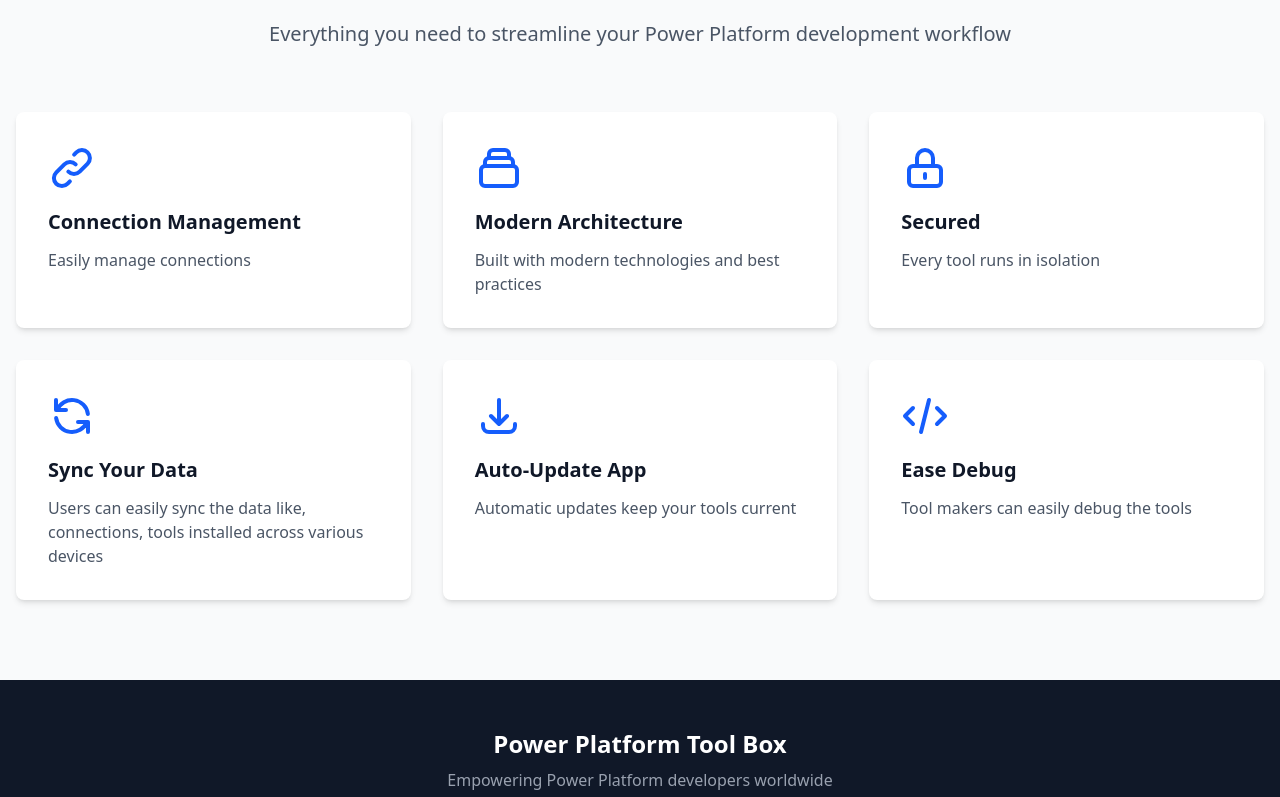
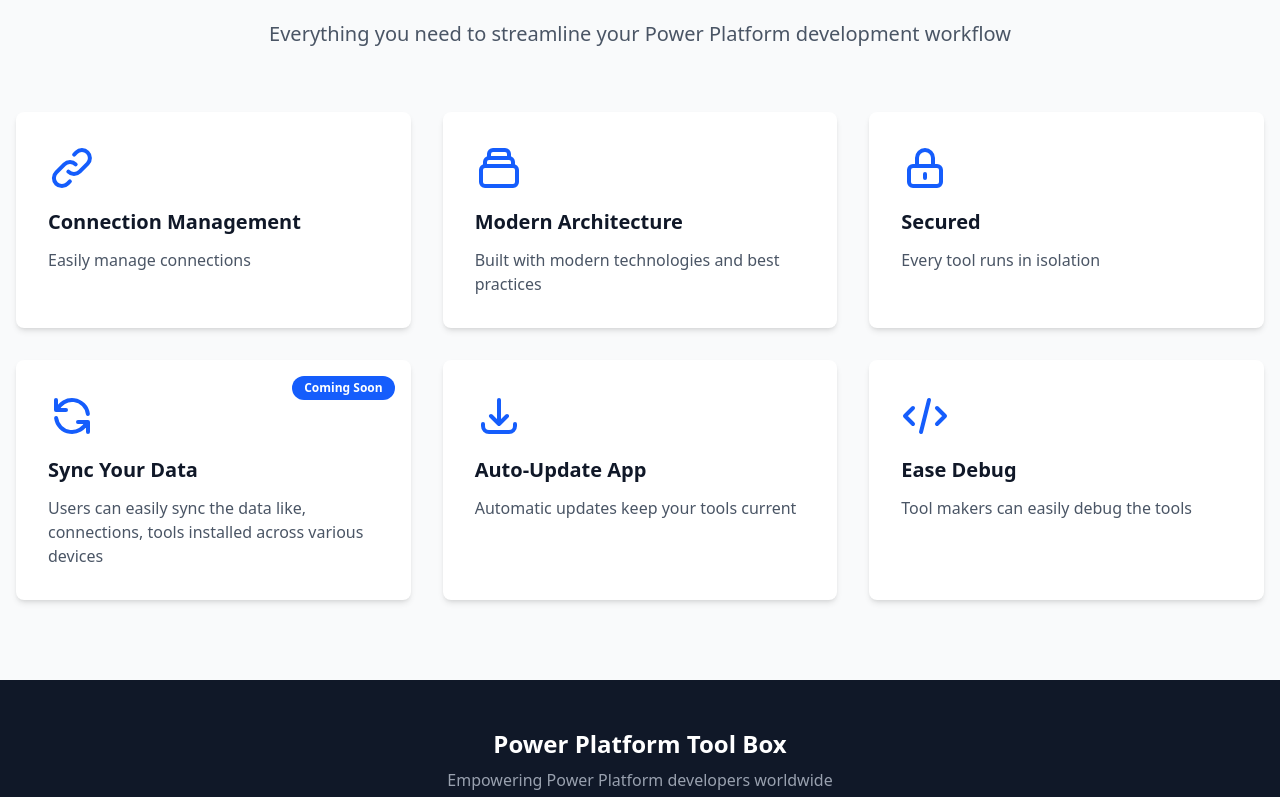
Before and after one commit to PowerPlatformToolBox/pptb-web, a Next.js app: page / in a window 1280 px wide. Shown: the part 788-1585 px from the top of the page. Built offline with nearby package versions, Linux system fonts and the light colour scheme; no server answers.

Commit message:
Add Coming Soon badge to Sync Your Data feature
Co-authored-by: Power-Maverick <36135520+Power-Maverick@users.noreply.github.com>

```diff
--- a/components/Features.tsx
+++ b/components/Features.tsx
@@ -8,6 +8,7 @@ export default function Features() {
           <path strokeLinecap="round" strokeLinejoin="round" strokeWidth={2} d="M13.828 10.172a4 4 0 00-5.656 0l-4 4a4 4 0 105.656 5.656l1.102-1.101m-.758-4.899a4 4 0 005.656 0l4-4a4 4 0 00-5.656-5.656l-1.1 1.1" />
         </svg>
       ),
+      comingSoon: false,
     },
     {
       title: 'Modern Architecture',
@@ -17,6 +18,7 @@ export default function Features() {
           <path strokeLinecap="round" strokeLinejoin="round" strokeWidth={2} d="M19 11H5m14 0a2 2 0 012 2v6a2 2 0 01-2 2H5a2 2 0 01-2-2v-6a2 2 0 012-2m14 0V9a2 2 0 00-2-2M5 11V9a2 2 0 012-2m0 0V5a2 2 0 012-2h6a2 2 0 012 2v2M7 7h10" />
         </svg>
       ),
+      comingSoon: false,
     },
     {
       title: 'Secured',
@@ -26,6 +28,7 @@ export default function Features() {
           <path strokeLinecap="round" strokeLinejoin="round" strokeWidth={2} d="M12 15v2m-6 4h12a2 2 0 002-2v-6a2 2 0 00-2-2H6a2 2 0 00-2 2v6a2 2 0 002 2zm10-10V7a4 4 0 00-8 0v4h8z" />
         </svg>
       ),
+      comingSoon: false,
     },
     {
       title: 'Sync Your Data',
@@ -35,6 +38,7 @@ export default function Features() {
           <path strokeLinecap="round" strokeLinejoin="round" strokeWidth={2} d="M4 4v5h.582m15.356 2A8.001 8.001 0 004.582 9m0 0H9m11 11v-5h-.581m0 0a8.003 8.003 0 01-15.357-2m15.357 2H15" />
         </svg>
       ),
+      comingSoon: true,
     },
     {
       title: 'Auto-Update App',
@@ -44,6 +48,7 @@ export default function Features() {
           <path strokeLinecap="round" strokeLinejoin="round" strokeWidth={2} d="M4 16v1a3 3 0 003 3h10a3 3 0 003-3v-1m-4-4l-4 4m0 0l-4-4m4 4V4" />
         </svg>
       ),
+      comingSoon: false,
     },
     {
       title: 'Ease Debug',
@@ -53,6 +58,7 @@ export default function Features() {
           <path strokeLinecap="round" strokeLinejoin="round" strokeWidth={2} d="M10 20l4-16m4 4l4 4-4 4M6 16l-4-4 4-4" />
         </svg>
       ),
+      comingSoon: false,
     },
   ];
 
@@ -72,8 +78,13 @@ export default function Features() {
           {features.map((feature, index) => (
             <div
               key={index}
-              className="bg-white dark:bg-gray-800 p-8 rounded-lg shadow-md hover:shadow-xl transition-shadow"
+              className="bg-white dark:bg-gray-800 p-8 rounded-lg shadow-md hover:shadow-xl transition-shadow relative"
             >
+              {feature.comingSoon && (
+                <span className="absolute top-4 right-4 bg-blue-600 text-white text-xs font-semibold px-3 py-1 rounded-full">
+                  Coming Soon
+                </span>
+              )}
               <div className="text-blue-600 dark:text-blue-400 mb-4">
                 {feature.icon}
               </div>
```
